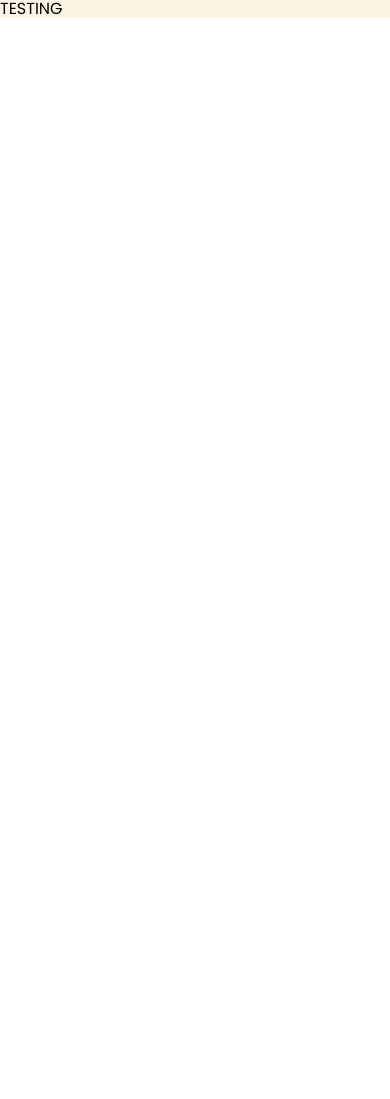
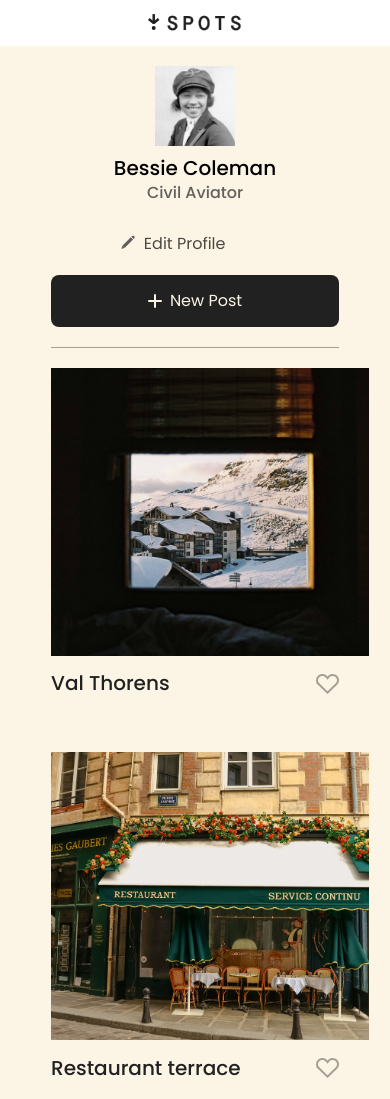
Before and after one commit to reynafuego/se_project_spots, a plain HTML site: page index.html in a window 390 px wide. Shown: the top 1099 px of the page. Before the commit the page ends 844 px from the top, so only its background shows below. Drawn offline with Linux system fonts and the light colour scheme.

Commit message:
Update current Spots project

```diff
--- /dev/null
+++ b/blocks/card.css
@@ -0,0 +1,44 @@
+.card {
+  max-width: 413px;
+}
+
+.card__image {
+  height: 413px;
+  width: 413px;
+  object-fit: cover;
+  display: block;
+}
+
+.card__title {
+  font-size: 20px;
+  font-weight: 500;
+  color: #212121;
+}
+
+.card__content {
+  display: flex;
+  align-items: center;
+  justify-content: space-between;
+}
+
+.card__like-btn {
+  background-image: url(../images/heart-spots.svg.svg);
+  width: 23px;
+  height: 20px;
+  border: none;
+  background-color: transparent;
+  opacity: 0.4;
+  cursor: pointer;
+  transition: opacity 0.3s ease;
+}
+
+.card__like-btn:hover {
+  opacity: 1;
+}
+
+@media screen and (max-width: 627px) {
+  .card__image {
+    height: 288px;
+    width: 318px;
+  }
+}
--- /dev/null
+++ b/blocks/cards.css
@@ -0,0 +1,20 @@
+.cards {
+  padding-top: 20px;
+}
+
+.cards__list {
+  list-style-type: none;
+  padding: 0;
+  margin: 0;
+  display: grid;
+  grid-template-columns: repeat(auto-fill, 413px);
+  justify-content: center;
+  gap: 40px 20px;
+  border-bottom: 1px rgba(33, 33, 33, 0.4) solid;
+}
+
+@media screen and (max-width: 630px) {
+  .cards__list {
+    grid-template-columns: repeat(auto-fill, 288px);
+  }
+}
--- /dev/null
+++ b/blocks/content.css
@@ -0,0 +1,3 @@
+.content {
+  padding: 0 20px;
+}
--- /dev/null
+++ b/blocks/footer.css
@@ -0,0 +1,12 @@
+.footer {
+  background-color: #fcf5e5;
+  font-size: 16px;
+  font-weight: 400;
+  display: flex;
+  justify-content: center;
+  padding: 20px 0;
+}
+
+.footer__copyright {
+  color: rgba(33, 33, 33, 0.7);
+}
--- /dev/null
+++ b/blocks/header.css
@@ -0,0 +1,11 @@
+.header {
+  background-color: #fff;
+  padding: 10px 0;
+  display: flex;
+  justify-content: center;
+}
+
+.header__logo {
+  width: 94px;
+  height: 26px;
+}
--- a/blocks/page.css
+++ b/blocks/page.css
@@ -1,4 +1,10 @@
 .page {
   background-color: #fcf5e5;
   font-family: Poppins, Arial, Helvetica, sans-serif;
+  min-height: 100vh;
 }
+
+.page__section {
+  max-width: 1280px;
+  margin: 0 auto;
+}
--- /dev/null
+++ b/blocks/profile.css
@@ -0,0 +1,114 @@
+.profile {
+  display: flex;
+  padding: 34px 0 20px;
+  border-bottom: 1px rgba(33, 33, 33, 0.4) solid;
+}
+
+.profile__avatar {
+  width: 190px;
+  height: 190px;
+  margin-right: 20px;
+}
+
+.profile__column {
+  display: flex;
+  flex-direction: column;
+}
+
+.profile__name {
+  margin: 0 0 12px;
+  font-size: 32px;
+  font-weight: 500;
+  line-height: 1;
+  display: -webkit-box;
+  overflow: hidden;
+  text-overflow: ellipsis;
+  -webkit-line-clamp: 3;
+  -webkit-box-orient: vertical;
+  max-width: 420px;
+}
+
+.profile__description {
+  margin: 0;
+  font-size: 16px;
+  font-weight: 500;
+  color: rgba(33, 33, 33, 0.7);
+  display: -webkit-box;
+  overflow: hidden;
+  text-overflow: ellipsis;
+  -webkit-line-clamp: 3;
+  -webkit-box-orient: vertical;
+  max-width: 420px;
+}
+
+.profile__edit-btn {
+  margin-top: auto;
+  border: none;
+  background-color: #fcf5e5;
+  display: flex;
+  gap: 8px;
+  opacity: 0.7;
+  cursor: pointer;
+  transition: opacity 0.3s ease;
+}
+
+.profile__edit-btn:hover {
+  opacity: 1;
+}
+
+.profile__add-btn {
+  margin-left: auto;
+  margin-top: auto;
+  width: 149px;
+  height: 52px;
+  background-color: #212121;
+  color: #fcf5e5;
+  display: flex;
+  align-items: center;
+  justify-content: center;
+  gap: 8px;
+  border-radius: 8px;
+  cursor: pointer;
+  transition: opacity 0.3s ease;
+  border: none;
+}
+
+.profile__add-btn:hover {
+  opacity: 0.8;
+}
+
+@media screen and (max-width: 630px) {
+  .profile {
+    max-width: 288px;
+    flex-direction: column;
+    align-items: center;
+    text-align: center;
+    padding-top: 20px;
+  }
+
+  .profile__avatar {
+    width: 80px;
+    height: 80px;
+    margin: 0 0 12px;
+  }
+
+  .profile__name {
+    font-size: 20px;
+    margin: 0 0 6px;
+    max-width: 288px;
+  }
+
+  .profile__description {
+    margin: 0 0 32px;
+    max-width: 288px;
+  }
+
+  .profile__column {
+    margin: 0 0 20px;
+  }
+
+  .profile__add-btn {
+    margin: 0;
+    width: 100%;
+  }
+}
--- a/index.html
+++ b/index.html
@@ -12,12 +12,107 @@
   </head>
   <body>
     <div class="page">
-      <header class="header">TESTING</header>
+      <header class="header">
+        <img
+          src="./images/spots-logo.svg.svg"
+          alt="Spots logo"
+          class="header__logo"
+        />
+      </header>
       <main class="content">
-        <section class="profile"></section>
-        <section class="cards"></section>
+        <section class="profile page__section">
+          <img
+            src="./images/avatar.jpg"
+            alt="Bessie Coleman"
+            class="profile__avatar"
+          />
+          <div class="profile__column">
+            <h1 class="profile__name">Bessie Coleman</h1>
+            <p class="profile__description">Civil Aviator</p>
+            <button class="profile__edit-btn">
+              <img src="./images/pencil.svg" alt="Edit profile" />Edit Profile
+            </button>
+          </div>
+          <button class="profile__add-btn">
+            <img src="./images/plus.svg" alt="Add icon" />New Post
+          </button>
+        </section>
+        <section class="cards page__section">
+          <ul class="cards__list">
+            <li class="card">
+              <img
+                src="./images/1-photo-by-moritz-feldmann-from-pexels.jpg"
+                alt="Val Thorens"
+                class="card__image"
+              />
+              <div class="card__content">
+                <h2 class="card__title">Val Thorens</h2>
+                <button type="button" class="card__like-btn"></button>
+              </div>
+            </li>
+            <li class="card">
+              <img
+                src="./images/2-photo-by-ceiline-from-pexels.jpg"
+                alt="Restaurant terrace"
+                class="card__image"
+              />
+              <div class="card__content">
+                <h2 class="card__title">Restaurant terrace</h2>
+                <button type="button" class="card__like-btn"></button>
+              </div>
+            </li>
+            <li class="card">
+              <img
+                src="./images/3-photo-by-tubanur-dogan-from-pexels.jpg"
+                alt="An outdoor cafe"
+                class="card__image"
+              />
+              <div class="card__content">
+                <h2 class="card__title">An outdoor cafe</h2>
+                <button type="button" class="card__like-btn"></button>
+              </div>
+            </li>
+            <li class="card">
+              <img
+                src="./images/4-photo-by-maurice-laschet-from-pexels.jpg"
+                alt="A very long bridge, over the forest..."
+                class="card__image"
+              />
+              <div class="card__content">
+                <h2 class="card__title">
+                  A very long bridge, over the forest...
+                </h2>
+                <button type="button" class="card__like-btn"></button>
+              </div>
+            </li>
+            <li class="card">
+              <img
+                src="./images/5-photo-by-van-anh-nguyen-from-pexels.jpg"
+                alt="Tunnel with morning light"
+                class="card__image"
+              />
+              <div class="card__content">
+                <h2 class="card__title">Tunnel with morning light</h2>
+                <button type="button" class="card__like-btn"></button>
+              </div>
+            </li>
+            <li class="card">
+              <img
+                src="./images/6-photo-by-moritz-feldmann-from-pexels.jpg"
+                alt="Mountain house"
+                class="card__image"
+              />
+              <div class="card__content">
+                <h2 class="card__title">Mountain house</h2>
+                <button type="button" class="card__like-btn"></button>
+              </div>
+            </li>
+          </ul>
+        </section>
       </main>
-      <footer class="footer"></footer>
+      <footer class="footer">
+        <p class="footer__copyright">&copy; 2026 Spots</p>
+      </footer>
     </div>
   </body>
 </html>
--- a/pages/index.css
+++ b/pages/index.css
@@ -1,3 +1,9 @@
 @import url(../vendor/normalize.css);
 @import url(../vendor/fonts.css);
 @import url(../blocks/page.css);
+@import url(../blocks/header.css);
+@import url(../blocks/content.css);
+@import url(../blocks/profile.css);
+@import url(../blocks/cards.css);
+@import url(../blocks/card.css);
+@import url(../blocks/footer.css);
```
Also changed, not shown: images/heart-spots.svg.svg (added), images/pencil.svg (added), images/plus.svg (added), images/spots-logo.svg.svg (added).
